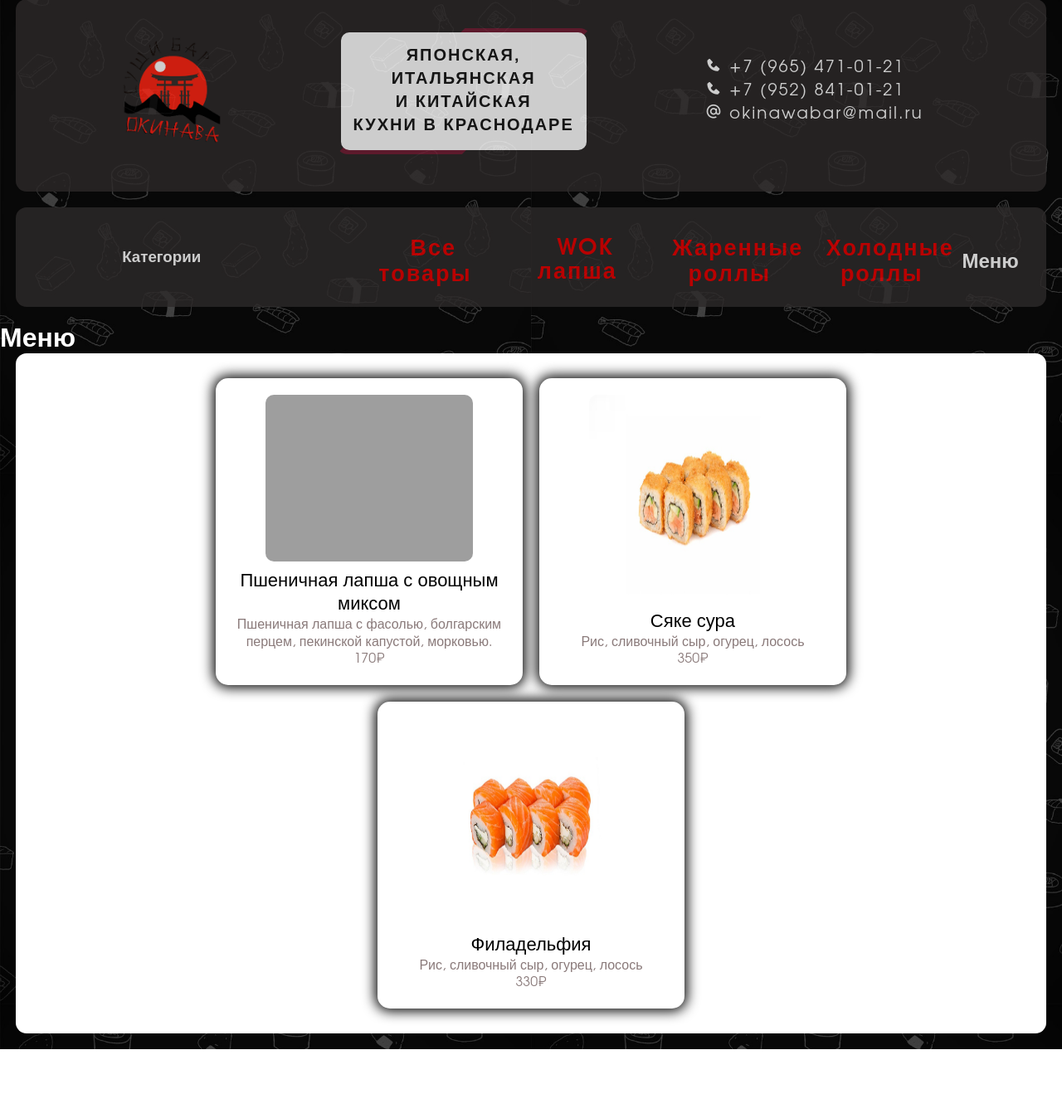
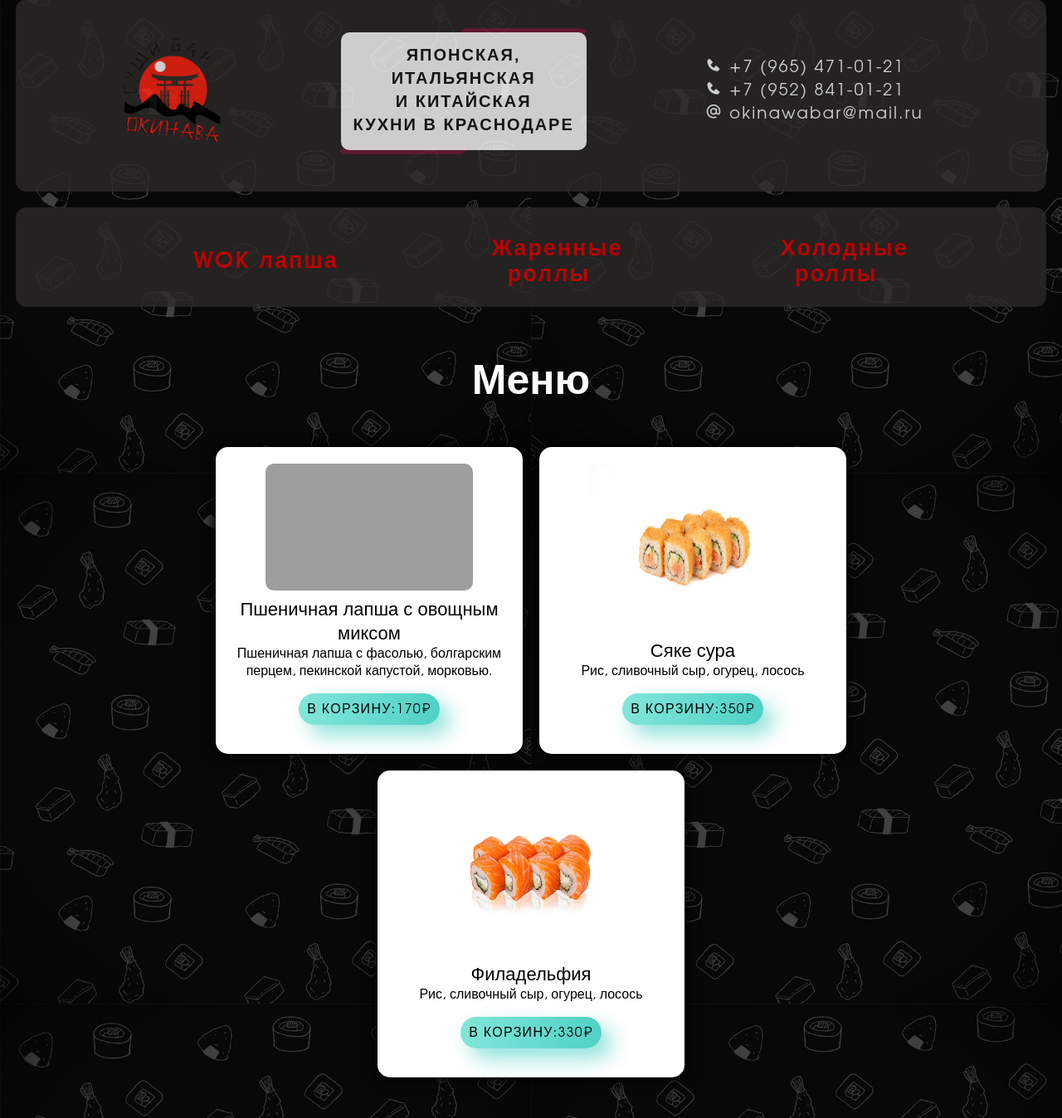
Before and after one commit to danya257/okidoki, a Django app: page /catalog/list in a window 1280 px wide. Shown: the part 70-1418 px from the top of the page at 83% size. Before the commit the page ends 1335 px from the top, so only its background shows below. Run offline with Django 4.2, Linux system fonts and the light colour scheme; data comes from the database, SQL or seed files in the repository; both versions use the stored data as it was after the commit; some libraries are stand-ins or nearby versions; grey boxes are pictures that could not be loaded.

Commit message:
update002

```diff
--- a/okidoki/catalog/templates/catalog/list.html
+++ b/okidoki/catalog/templates/catalog/list.html
@@ -1,49 +1,34 @@
-{% extends "main/base.html" %}
-{% load static %}
-{% block link %}
+{% extends "main/base.html" %} {% load static %} {% block link %}
 <link rel="stylesheet" href="{% static 'main/css/catalog.css' %}">
-{% endblock %}
-{% block title %}
-{% if category %}{{ category.name }}{% else %}Меню{% endif %}
-{% endblock %}
-
-
-{% block body %}
+<link rel="stylesheet" href="{% static 'main/css/users.css' %}">{% endblock %} {% block title %} {% if category %}{{ category.name }}{% else %}Меню{% endif %} {% endblock %} {% block body %}
 
 <header class="header">
     <div class="top">
-        <h3>Категории</h3>
 
         <nav class="navbar">
-            <button> {% if not category %} {% endif %}
-                <a href="{% url 'catalog:product_list' %}"></a></button>
-            <button><a href="{% url 'catalog:product_list' %}">Все товары</a></button>
-            {% for c in categories %}
-            {% if category.slug == c.slug %} {% endif %}
-            <button><a href="{{ c.get_absolute_url }}">{{ c.name }} </a></button>
 
-            {% endfor %}
-            <h1>{% if category %}{{ category.name }}{% else %}
-                Меню{% endif %}</h1>
+            {% for c in categories %} {% if category.slug == c.slug %} {% endif %}
+            </br><button><a href="{{ c.get_absolute_url }}">{{ c.name }} </a></button> {% endfor %}
+
         </nav>
     </div>
 </header>
 
-    <h1>{% if category %}{{ category.name }}{% else %}
-        Меню{% endif %}</h1>
-<div class="catalog-content">
 
 
+<div class="catalog-content">
+    <div class="catalog-content">
+        <h1>{% if category %}{{ category.name }}{% else %} Меню{% endif %}</h1>
+    </div>
     {% for product in products %}
 
 
     <div class="chapter">
-        <img width="90%" height="300px"
-             src="{% if product.image %}{{ product.image.url }}{% else %}{% static 'catalog/img/no_image.png' %}{% endif %}"></a>
+        <img width="90%" height="300px" src="{% if product.image %}{{ product.image.url }}{% else %}{% static 'catalog/img/no_image.png' %}{% endif %}"></a>
         <h1>{{ product.name }}</h1>
         <p> {{ product.description|linebreaks }}</p>
-        <p>{{ product.price }}₽</p>
+        <button class="login"><p> В корзину:{{ product.price }}₽</p></button>
     </div>
-{% endfor %}
+    {% endfor %}
 </div>
 {% endblock %}
--- a/okidoki/main/static/main/css/catalog.css
+++ b/okidoki/main/static/main/css/catalog.css
@@ -5,9 +5,8 @@
     margin: 1.5%;
     margin-top: 0;
     border-radius: 13px;
-    background: #ffffff;
     z-index: 100;
-    color: black;
+    color: rgb(255, 255, 255);
     font-size: 25px;
     text-align: center;
     justify-content: center;
@@ -15,6 +14,7 @@
     flex-wrap: wrap;
 
 }
+
 
 .chapter{
     display:flex;
@@ -59,7 +59,7 @@
 }
 
 .chapter p{
-    color:rgb(138 122 122);
+    color:rgb(0, 0, 0);
     font-weight: 500;
     font-size: 16px;
 }
--- a/okidoki/main/static/main/css/users.css
+++ b/okidoki/main/static/main/css/users.css
@@ -11,17 +11,17 @@
     background-size: cover;
 }
 
-.box-login{
+.box-login {
     background-image: url("/static/main/img/bg.jpg");
     padding: 5%;
     border-radius: 20px;
-    width: 500px;
-    height: 340px;
+    width: auto;
+    height: auto;
 }
 
 .box-login a {
     text-decoration: none;
-    color:brown
+    color: brown
 }
 
 .box-login input#id_username {
@@ -37,7 +37,10 @@
     background: 0 0;
     padding: 0 7px 0 43px;
 }
-.box-login input#id_password {
+
+.box-login input#id_password,
+input#id_password1,
+input#id_password2 {
     font-family: Poppins-Medium;
     margin-left: 10%;
     font-size: 16px;
@@ -51,15 +54,13 @@
     padding: 0 7px 0 43px;
 }
 
-.box-login label{
+.box-login label {
     margin-top: 10px;
 }
 
-.box-login li{
+.box-login li {
     list-style-type: none;
 }
-
-
 
 .wrap {
     height: 100%;
@@ -78,10 +79,10 @@
     font-weight: 700;
     color: #313133;
     background: #4FD1C5;
-    background: linear-gradient(90deg, rgba(129,230,217,1) 0%, rgba(79,209,197,1) 100%);
+    background: linear-gradient(90deg, rgba(129, 230, 217, 1) 0%, rgba(79, 209, 197, 1) 100%);
     border: none;
     border-radius: 1000px;
-    box-shadow: 12px 12px 24px rgba(79,209,197,.64);
+    box-shadow: 12px 12px 24px rgba(79, 209, 197, .64);
     transition: all 0.3s ease-in-out 0s;
     cursor: pointer;
     outline: none;
@@ -95,7 +96,7 @@
     min-width: calc(300px + 12px);
     min-height: calc(60px + 12px);
     border: 6px solid #00FFCB;
-    box-shadow: 0 0 60px rgba(0,255,203,.64);
+    box-shadow: 0 0 60px rgba(0, 255, 203, .64);
     position: absolute;
     top: 50%;
     left: 50%;
@@ -104,18 +105,21 @@
     transition: all .3s ease-in-out 0s;
 }
 
-.login:hover, .login:focus {
+.login:hover,
+.login:focus {
     color: #313133;
     transform: translateY(-6px);
 }
 
-.login:hover::before, .login:focus::before {
+.login:hover::before,
+.login:focus::before {
     opacity: 1;
 }
 
 .login::after {
     content: '';
-    width: 30px; height: 30px;
+    width: 30px;
+    height: 30px;
     border-radius: 100%;
     border: 6px solid #00FFCB;
     position: absolute;
@@ -126,7 +130,8 @@
     animation: ring 1.5s infinite;
 }
 
-.login:hover::after, .login:focus::after {
+.login:hover::after,
+.login:focus::after {
     animation: none;
     display: none;
 }
--- a/okidoki/okidoki/settings.py
+++ b/okidoki/okidoki/settings.py
@@ -39,7 +39,8 @@ INSTALLED_APPS = [
     'django.contrib.staticfiles',
     'main.apps.MainConfig',
     'catalog.apps.CatalogConfig',
-    'users.apps.UsersConfig'
+    'users.apps.UsersConfig',
+    'cart',
 ]
 
 MIDDLEWARE = [
```
Also changed, not shown: okidoki/users/templates/users/register.html (+7 -8 lines), okidoki/catalog/migrations/0001_initial.py, okidoki/catalog/migrations/0002_alter_modificators_options.py (deleted), okidoki/db.sqlite3. Lines whose indentation alone changed are shown as unchanged.
